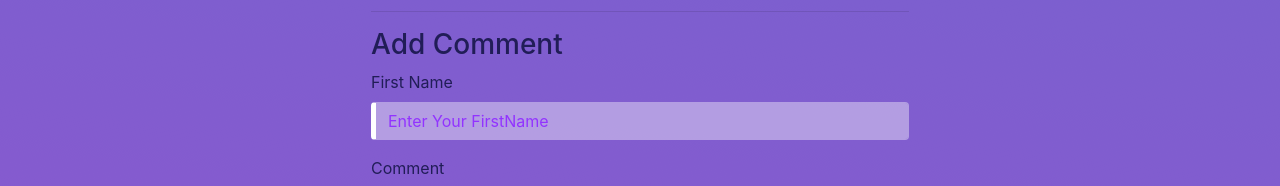
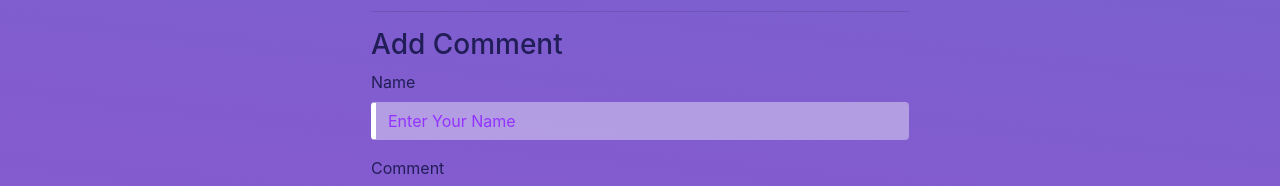
Before and after one commit to dieharders/example-mongo-comments, an Angular app in the folder client/: page /comment/add in a window 1280 px wide. Shown: the part 188-374 px from the top of the page. Built offline with nearby package versions, Linux system fonts and the light colour scheme.

Commit message:
Edited schema and removed ref's to old schema. Reformated comments list a little.

```diff
--- a/client/src/app/add-comment/add-comment.component.html
+++ b/client/src/app/add-comment/add-comment.component.html
@@ -3,14 +3,14 @@
     <form #addCommentForm="ngForm">
 
       <div class="form-group">
-        <label for="firstname">First Name</label>
-        <input type="text" class="form-control" id="firstname"
-        placeholder="Enter Your FirstName"
+        <label for="name">Name</label>
+        <input type="text" class="form-control" id="name"
+        placeholder="Enter Your Name"
         required
-        [(ngModel)]="comment.firstname" name="firstname" #firstname="ngModel">
-        <div [hidden]="firstname.valid || firstname.pristine"
+        [(ngModel)]="comment.name" name="name" #name="ngModel">
+        <div [hidden]="name.valid || name.pristine"
              class="alert alert-danger">
-            First Name is required
+            Name is required
         </div>
       </div>
 
@@ -22,7 +22,7 @@
         [(ngModel)]="comment.lastname" name="lastname" #lastname="ngModel">
         <div [hidden]="lastname.valid || lastname.pristine"
              class="alert alert-danger">
-            Last Name is required
+            Comment is required
         </div>
       </div>
 
@@ -33,7 +33,7 @@
 </div>
 
 <div [hidden]="!submitted">
-  <p>Submitted Successfully! -> <span class="badge badge-light">{{comment.firstname}}  {{comment.lastname}}</span></p>
+  <p>Submitted Successfully! -> <span class="badge badge-light">{{comment.name}}</span></p>
 	<div class="btn-group btn-group-sm">
     	<button type="button" class="btn btn-dark" (click)="newComment(); addCommentForm.reset()">Continue</button>
     </div>
--- a/client/src/app/comment-details/comment-details.component.html
+++ b/client/src/app/comment-details/comment-details.component.html
@@ -1,21 +1,21 @@
-<h5><span class="badge badge-light">ID: {{comment._id}}</span> - {{comment.firstname}}</h5>
+<h5><span class="badge badge-light">ID: {{comment._id}}</span> - {{comment.name}}</h5>
 
 <loading-spinner *ngIf="showSpinner"></loading-spinner>
 
 <div [hidden]="submitted" [@transitionView]>
     <form #detailCommentForm="ngForm">
       <div class="form-group">
-        <label for="firstname">First Name</label>
-        <input type="text" class="form-control" id="firstname" required
-        [(ngModel)]="comment.firstname" name="firstname" #firstname="ngModel">
-        <div [hidden]="firstname.valid || firstname.pristine"
+        <label for="name">Name</label>
+        <input type="text" class="form-control" id="name" required
+        [(ngModel)]="comment.name" name="name" #name="ngModel">
+        <div [hidden]="name.valid || name.pristine"
              class="alert alert-danger">
             First Name is required
         </div>
       </div>
 
       <div class="form-group">
-        <label for="lastname">Last Name</label>
+        <label for="lastname">Comment</label>
         <input type="text" class="form-control" id="lastname" required
         [(ngModel)]="comment.lastname" name="lastname" #lastname="ngModel">
         <div [hidden]="lastname.valid || lastname.pristine"
--- a/client/src/app/commentSchema.ts
+++ b/client/src/app/commentSchema.ts
@@ -1,7 +1,7 @@
 // Comment schema
 export class Comment {
     _id: string;
-    firstname: string;
+    name: string;
     comment: string;
     timestamp: string;
     avatar: string;
--- a/client/src/app/comments-list/comments-list.component.css
+++ b/client/src/app/comments-list/comments-list.component.css
@@ -8,18 +8,28 @@ a {
     text-decoration: none;
 }
 
+.commentsTotal {
+    display: inline-block;
+}
+
+.sortBtn {
+    display: inline-block;
+    margin-left: 1em;
+}
+
 .badge {
     color: rgb(255, 255, 255);
     background-color: hsl(244, 50%, 23%);
 }
 
-.heroSelect {
-    display: inline-block;
+.commentSelect {
+    display: block;
+    width: 100%;
     padding: 4px;
     background-color: none;
     font-size: 14pt;
 }
-.heroSelect:hover {
+.commentSelect:hover {
     background-color: #ffffff41;
     border-radius: 0.25em;
 }
--- a/client/src/app/comments-list/comments-list.component.html
+++ b/client/src/app/comments-list/comments-list.component.html
@@ -1,9 +1,13 @@
 <loading-spinner *ngIf="showSpinner"></loading-spinner>
 
-<h3 *ngIf="!showSpinner">All Comments</h3>
+<div class="commentsTotal"><h3 *ngIf="!showSpinner">{{comments.length}} Comments</h3></div>
+<button class="sortBtn">SORT BY</button>
 <div *ngIf="!showSpinner">
-  <div class="heroSelect" *ngFor="let comm of comments; let rowIndex=index" [@transitionView]>
-    <a [routerLink]="['/comments', comm._id]"><span class="badge badge-dark">{{rowIndex + 1}}</span> {{comm.firstname}} {{comm.lastname}}</a>
+  <div class="commentSelect" *ngFor="let comm of comments; let rowIndex=index" [@transitionView]>
+    <a [routerLink]="['/comments', comm._id]">
+      <span class="badge badge-dark">{{rowIndex + 1}}</span> {{comm.name}}<br>
+      <span>{{comm.comment}}</span>
+    </a>
   </div>
 </div>
 
```
